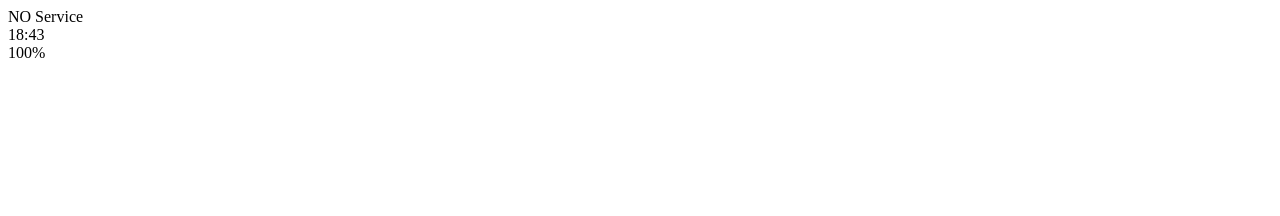
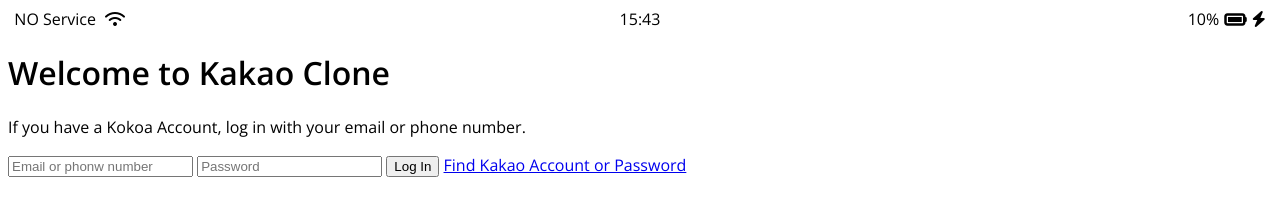
Before and after one commit to Noesis-ms/kokoa-clone, a plain HTML site: page index.html in a window 1280 px wide. Drawn offline with nearby package versions, Linux system fonts and the light colour scheme.

Commit message:
Update index.html

```diff
--- a/index.html
+++ b/index.html
@@ -4,22 +4,42 @@
     <meta charset="UTF-8" />
     <meta http-equiv="X-UA-Compatible" content="IE=edge" />
     <meta name="viewport" content="width=device-width, initial-scale=1.0" />
-    <title>Welcome to Kokoa Talk</title>
+    <link rel="stylesheet" href="css/style.css" />
+    <title>Welcome to koka Clone</title>
   </head>
   <body>
     <div class="status-bar">
-      <div class="status-bar_column">
+      <div class="status-bar__column">
         <span>NO Service</span>
-        <!-- To Do: Wifi Icon -->
+        <i class="fas fa-wifi"></i>
       </div>
-      <div class="status-bar_column">
-        <span>18:43</span>
+      <div class="status-bar__column">
+        <span>15:43</span>
       </div>
-      <div class="status-bar_column">
-        <span>100%</span>
-        <!-- Battery Icon-->
-        <!-- Lightning Icon-->
+      <div class="status-bar__column">
+        <span>10%</span>
+        <i class="fas fa-battery-full fa-lg"></i>
+        <i class="fas fa-bolt"></i>
       </div>
     </div>
+
+    <header class="welcome-header">
+      <h1 class="welcome-header__title">Welcome to Kakao Clone</h1>
+      <p class="welcome-header__text">
+        If you have a Kokoa Account, log in with your email or phone number.
+      </p>
+    </header>
+
+    <form class="login-form">
+      <input type="text" placeholder="Email or phonw number" />
+      <input type="password" placeholder="Password" />
+      <input type="submit" value="Log In" />
+      <a href="#">Find Kakao Account or Password</a>
+    </form>
+
+    <script
+      src="https://kit.fontawesome.com/6478f529f2.js"
+      crossorigin="anonymous"
+    ></script>
   </body>
 </html>
```
